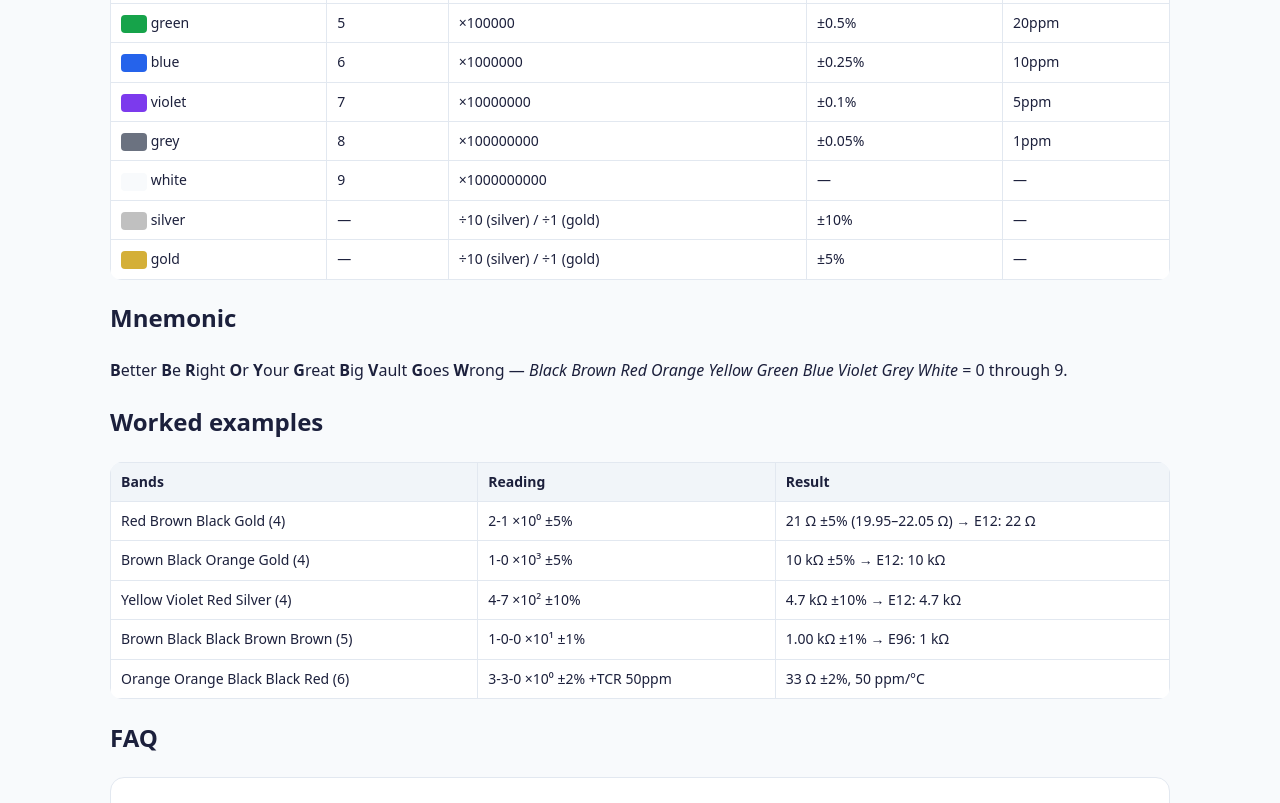
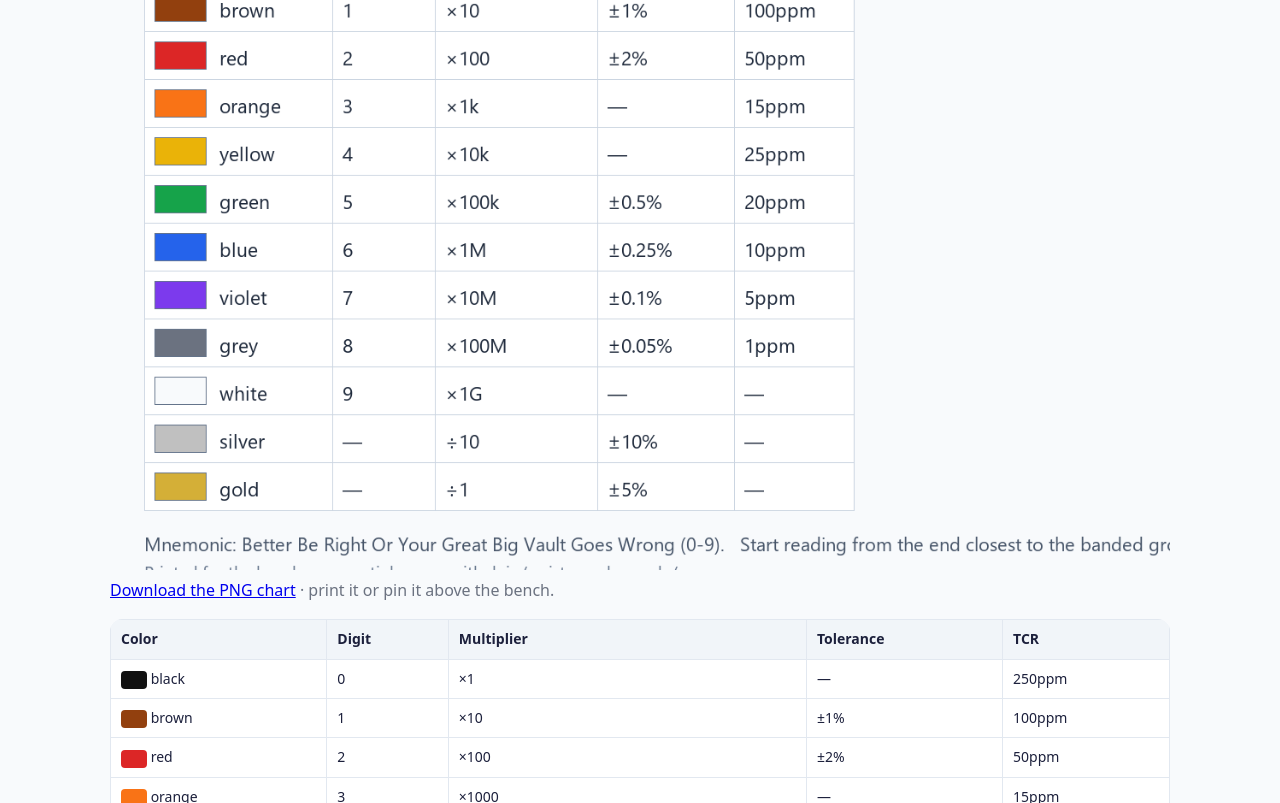
Before and after one commit to tinkernews/tinkernews.github.io, a plain HTML site: page resistor-color-code/index.html in a window 1280 px wide. Shown: the part 1011-1814 px from the top of the page. Drawn offline with Linux system fonts and the light colour scheme.

Commit message:
images: pinout diagram + resistor chart PNGs (inline + og:image + ImageObject) - the image-pack play

```diff
--- a/resistor-color-code/index.html
+++ b/resistor-color-code/index.html
@@ -10,9 +10,9 @@
 <meta property="og:description" content="Instant resistance from band colors + printable chart, mnemonic and worked examples.">
 <meta property="og:type" content="website">
 <meta property="og:url" content="https://tinkernews.github.io/resistor-color-code/">
-<meta property="og:image" content="https://tinkernews.github.io/og/og-resistor.png">
+<meta property="og:image" content="https://tinkernews.github.io/og/resistor-color-chart.png">
 <meta name="twitter:card" content="summary_large_image">
-<meta name="twitter:image" content="https://tinkernews.github.io/og/og-resistor.png">
+<meta name="twitter:image" content="https://tinkernews.github.io/og/resistor-color-chart.png">
 <script type="application/ld+json">
 {"@context":"https://schema.org","@type":"FAQPage","mainEntity":[
  {"@type":"Question","name":"What do 4 red-brown-black-gold bands mean?","acceptedAnswer":{"@type":"Answer","text":"Red = 2, brown = 1, black = 0 → 21 × 10^0 = 21 Ω, gold = ±5% → 19.95–22.05 Ω. The nearest E12 value is 22 Ω."}},
@@ -76,6 +76,10 @@
   </div>
 
   <h2>Printable color chart</h2>
+  <figure style="margin:14px 0">
+    <img src="https://tinkernews.github.io/og/resistor-color-chart.png" alt="Resistor color code chart for 4, 5 and 6-band resistors with digits, multipliers, tolerance and TCR" width="100%" loading="lazy">
+    <figcaption class="sub"><a href="https://tinkernews.github.io/og/resistor-color-chart.png" download>Download the PNG chart</a> · print it or pin it above the bench.</figcaption>
+  </figure>
   <table id="chart"></table>
 
   <h2>Mnemonic</h2>
```
Also changed, not shown: esp32-pinout/index.html (+7 -2 lines), og/esp32-devkit-pinout-diagram.png (added), og/resistor-color-chart.png (added).
